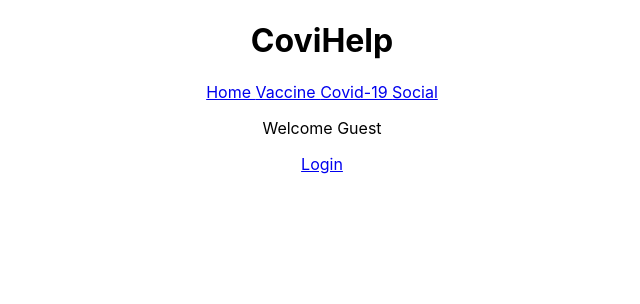
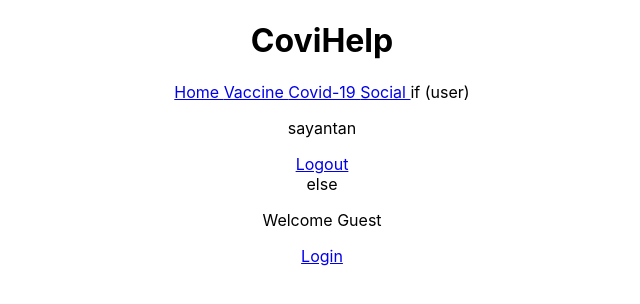
Before and after one commit to Sbasu2512/coviHelp, a React (Create React App) app in the folder client/: page /symptoms/survey in a window 1280 px wide. Shown: the top 304 px of the page, without its empty margins (318-958 px from the left). Built offline with nearby package versions, Linux system fonts and the light colour scheme.

Commit message:
w.i.p -- login form

```diff
--- a/client/src/App.js
+++ b/client/src/App.js
@@ -7,6 +7,7 @@ import Dashboard from './components/dashboard/index';
 import Symptoms from './components/symptoms/Symptoms';
 import Home from './components/symptoms/Home';
 import covid19 from './components/covid19/index.jsx'
+import Login from './components/login';
 
 function App() {
   return (
@@ -20,6 +21,8 @@ function App() {
           <Route path="/covid19" component={covid19} />
           <Route path="/social" component={Symptoms}/>
           <Route path="/dashboard" component={TestingLocations} />
+          <Route path="/login" component={Login} />
+          <Route path='/logout' component={Home} />
           <Dashboard />
           </Route>
         </Switch>
--- a/client/src/components/Navigation.jsx
+++ b/client/src/components/Navigation.jsx
@@ -1,14 +1,24 @@
 import { Link } from 'react-router-dom';
 
-const Navigation = () => {
+const Navigation = (props) => {
+  const username = "sayantan"
   return (
     <nav>
       <Link to="/">Home </Link>
       <Link to="/vaccine">Vaccine </Link>
       <Link to="/covid19">Covid-19 </Link>
       <Link to="/social">Social </Link>
+     if (user) {
+        <div>
+        <p>{username}</p>
+        <Link to="/logout">Logout</Link>
+        </div>
+        } else {
+          <div>
       <p>Welcome Guest</p>
       <Link to="/login">Login</Link>
+      </div>
+     }
     </nav>
   );
 };
```
